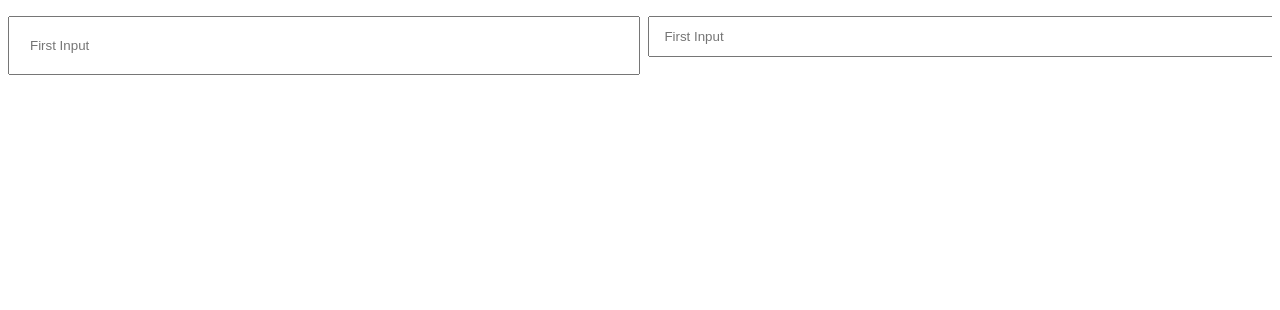
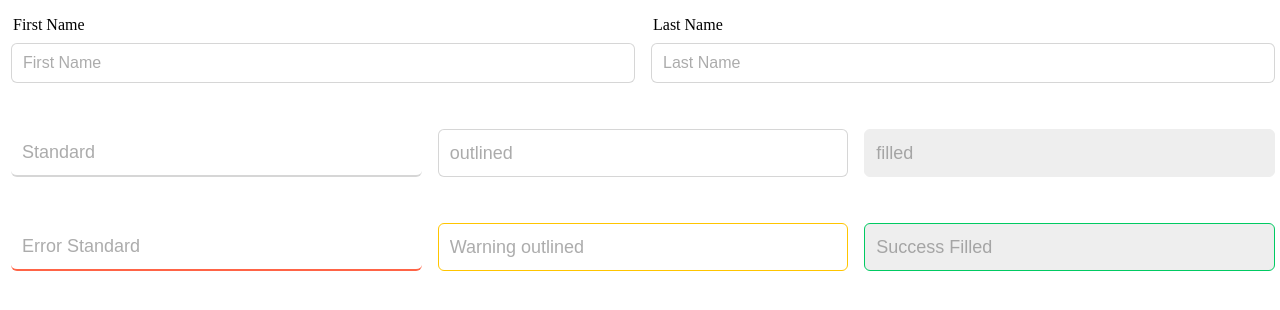
Before and after one commit to alirezatahani/React-Template, a React app: page / in a window 1280 px wide. Shown: the top 310 px of the page. Built offline with nearby package versions, Linux system fonts and the light colour scheme.

Commit message:
finish basic designs for input component

```diff
--- a/src/components/grid/content/row/Row.tsx
+++ b/src/components/grid/content/row/Row.tsx
@@ -11,7 +11,7 @@ const Row: React.FC<RowProps> = ({ children, spacing }: RowProps) => {
       : child;
   });
   return (
-    <div style={{ overflow: 'hidden' }}>
+    <div>
       <FlexRow spacing={spacing}>{childrenWithProps}</FlexRow>
     </div>
   );
--- a/src/components/grid/utils/utils.ts
+++ b/src/components/grid/utils/utils.ts
@@ -9,6 +9,7 @@ max-width: ${(num * 100) / 12}%;
 const calculateColPadding = (value: number) => {
   return `
   padding-left:${value}px;
+  padding-right:${value}px;
   padding-top:${value}px;
   `;
 };
--- a/src/components/input/content/input/Input.tsx
+++ b/src/components/input/content/input/Input.tsx
@@ -1,13 +1,23 @@
 import * as React from 'react';
-import { StyledInput } from '../styles/Input.styles';
-type InputProps = {
-  type?: 'text';
-  placeholder?: string;
-  size?: string;
-};
+import { StyledInput, InputContainer } from '../styles/Input.styles';
+import { InputProps } from './input_types';
 
-const Input = ({ ...props }: InputProps) => {
-  return <StyledInput {...props} />;
+const Input = ({
+  type = 'text',
+  label,
+  variant = 'outlined',
+  ...props
+}: InputProps) => {
+  return (
+    <InputContainer>
+      {label && (
+        <label htmlFor={label} className="input-span">
+          {label}
+        </label>
+      )}
+      <StyledInput id={label} variant={variant} {...props} />
+    </InputContainer>
+  );
 };
 
 export default Input;
--- a/src/components/input/content/styles/Input.styles.ts
+++ b/src/components/input/content/styles/Input.styles.ts
@@ -1,10 +1,41 @@
 import styled from 'styled-components';
+import {
+  handleInputFocus,
+  handleInputSize,
+  handleInputStatus,
+  handleInputVariant,
+} from '../../utils/utils';
+import { InputProps } from '../input/input_types';
+
+export const InputContainer = styled.div`
+  margin: 0 0 20px;
+  label {
+    padding-left: 5px;
+  }
+`;
 
 export const StyledInput = styled.input.attrs((props) => ({
   type: 'text',
-  size: props.size || '0.7rem .9rem',
-}))`
+  size: props.size || 'height: 40px;font-size: 16px;',
+}))<InputProps>`
+  margin: 9px 3px;
   outline: none;
+  padding-left: 11px;
   width: 100%;
-  padding: ${(props) => props.size};
+  transition: all 0.2s ease-in-out;
+  border-radius: ${({ theme }) => theme.borderRadius};
+
+  ${({ size }) => handleInputSize(size)};
+
+  ${({ status, theme, variant }) => handleInputStatus(status, theme, variant)}
+
+  ${({ theme, variant }) => handleInputVariant(theme, variant)}
+
+  &:focus {
+    ${({ theme, variant }) => handleInputFocus(variant, theme)}
+  }
+
+  ::placeholder {
+    opacity: 0.6;
+  }
 `;
--- /dev/null
+++ b/src/components/input/utils/utils.ts
@@ -0,0 +1,101 @@
+import { ThemeTypes } from 'src/global/theme_types';
+import { css } from 'styled-components';
+
+export const handleInputSize = (size: string) => {
+  switch (size) {
+    case 'sm':
+      return `height: 32px;font-size: 14px;`;
+    case 'md':
+      return `height: 40px;font-size: 16px;`;
+    case 'lg':
+      return `height: 48px;font-size: 18px;`;
+    default:
+      return `
+      height: 40px;
+      font-size: 16px;
+      `;
+  }
+};
+
+export const handleInputStatus = (
+  status: string,
+  theme: any,
+  variant: string
+) => {
+  switch (status) {
+    case 'error':
+      if (variant !== 'standard') {
+        return css`
+          border: solid ${theme.input.borderWidth} ${theme.colors.danger} !important;
+        `;
+      } else {
+        return css`
+          border: none;
+          border-bottom: solid 2px ${theme.colors.danger} !important;
+        `;
+      }
+    case 'warning': {
+      if (variant !== 'standard') {
+        return css`
+          border: solid ${theme.input.borderWidth} ${theme.colors.warning} !important;
+        `;
+      } else {
+        return css`
+          border: none;
+          border-bottom: solid 2px ${theme.colors.warning} !important;
+        `;
+      }
+    }
+    case 'success': {
+      if (variant !== 'standard') {
+        return css`
+          border: solid ${theme.input.borderWidth} ${theme.colors.success} !important;
+        `;
+      } else {
+        return css`
+          border: none;
+          border-bottom: solid 2px ${theme.colors.success} !important;
+        `;
+      }
+    }
+  }
+};
+
+export const handleInputVariant = (theme: ThemeTypes, variant: string) => {
+  switch (variant) {
+    case 'outlined':
+      return css`
+        border: solid ${theme.input.borderWidth} ${theme.input.borderColor};
+      `;
+    case 'standard':
+      return css`
+        border: none;
+        border-bottom: solid 2px ${theme.input.borderColor};
+      `;
+    case 'filled':
+      return css`
+        border: 1px solid #eee;
+        background-color: #eee;
+      `;
+  }
+};
+
+export const handleInputFocus = (variant: string, theme: ThemeTypes) => {
+  switch (variant) {
+    case 'outlined':
+      return css`
+        border: solid ${theme.input.borderWidth} ${theme.colors.primary};
+        box-shadow: 0px 0px 3px ${theme.colors.primary};
+      `;
+    case 'standard':
+      return css`
+        border: none;
+        border-bottom: solid 2px ${theme.colors.primary};
+      `;
+    case 'filled':
+      return css`
+        border: solid ${theme.input.borderWidth} ${theme.colors.primary};
+        background-color: #eee;
+      `;
+  }
+};
--- a/src/global/Global.ts
+++ b/src/global/Global.ts
@@ -6,4 +6,23 @@ const GlobalStyle = createGlobalStyle`
   }
 `;
 
-export default GlobalStyle;
+const COLORS = {
+  primary: '#00b9e0',
+  success: '#00ca62',
+  danger: '#ff6446',
+  warning: '#ffc500',
+};
+
+const INPUTS = {
+  borderWidth: '1px',
+  borderColor: 'rgba(0, 0, 0, 0.16)',
+  filledBackground: '#eee',
+};
+
+const theme = {
+  colors: COLORS,
+  input: INPUTS,
+  borderRadius: '6px',
+};
+
+export { GlobalStyle, theme };
--- a/src/index.tsx
+++ b/src/index.tsx
@@ -1,22 +1,85 @@
 import * as React from 'react';
 import { createRoot } from 'react-dom/client';
+import { ThemeProvider } from 'styled-components';
 import { Row, Col } from './components/grid/Index';
 import { Input } from './components/input/index';
-import GlobalStyle from './global/Global';
+import { GlobalStyle, theme } from './global/Global';
 
 const App: React.FC = () => {
+  const [fnameVal, setFnameVal] = React.useState<string>('');
+  const [lnameVal, setLnameVal] = React.useState<string>('');
+
+  console.log(fnameVal, lnameVal);
+
   return (
+    <ThemeProvider theme={theme}>
       <>
         <GlobalStyle />
         <Row>
-        <Col xs={12} sm={12} md={6} lg={6}>
-          <Input size="20px" placeholder="First Input" />
+          <Col span={6}>
+            <Input
+              onChange={(e: React.ChangeEvent<HTMLInputElement>) =>
+                setFnameVal(e.target.value)
+              }
+              name="fname"
+              variant="outlined"
+              label="First Name"
+              placeholder="First Name"
+              value={fnameVal}
+            />
           </Col>
-        <Col xs={12} sm={12} md={6} lg={6}>
-          <Input placeholder="First Input" />
+          <Col span={6}>
+            <Input
+              onChange={(e: React.ChangeEvent<HTMLInputElement>) =>
+                setLnameVal(e.target.value)
+              }
+              name="lname"
+              variant="outlined"
+              label="Last Name"
+              placeholder="Last Name"
+              value={lnameVal}
+            />
+          </Col>
+        </Row>
+        <Row>
+          <Col span={4}>
+            <Input variant="standard" size="lg" placeholder="Standard" />
+          </Col>
+          <Col span={4}>
+            <Input variant="outlined" size="lg" placeholder="outlined" />
+          </Col>
+          <Col span={4}>
+            <Input variant="filled" size="lg" placeholder="filled" />
+          </Col>
+        </Row>
+        <Row>
+          <Col span={4}>
+            <Input
+              status="error"
+              variant="standard"
+              size="lg"
+              placeholder="Error Standard"
+            />
+          </Col>
+          <Col span={4}>
+            <Input
+              status="warning"
+              variant="outlined"
+              size="lg"
+              placeholder="Warning outlined"
+            />
+          </Col>
+          <Col span={4}>
+            <Input
+              status="success"
+              variant="filled"
+              size="lg"
+              placeholder="Success Filled"
+            />
           </Col>
         </Row>
       </>
+    </ThemeProvider>
   );
 };
 const container = document.getElementById('app');
```
Also changed, not shown: src/components/input/content/input/input_types.d.ts (+13 -0 lines), src/global/theme_types.d.ts (added, +18 -0 lines). Lines whose indentation alone changed are shown as unchanged.
